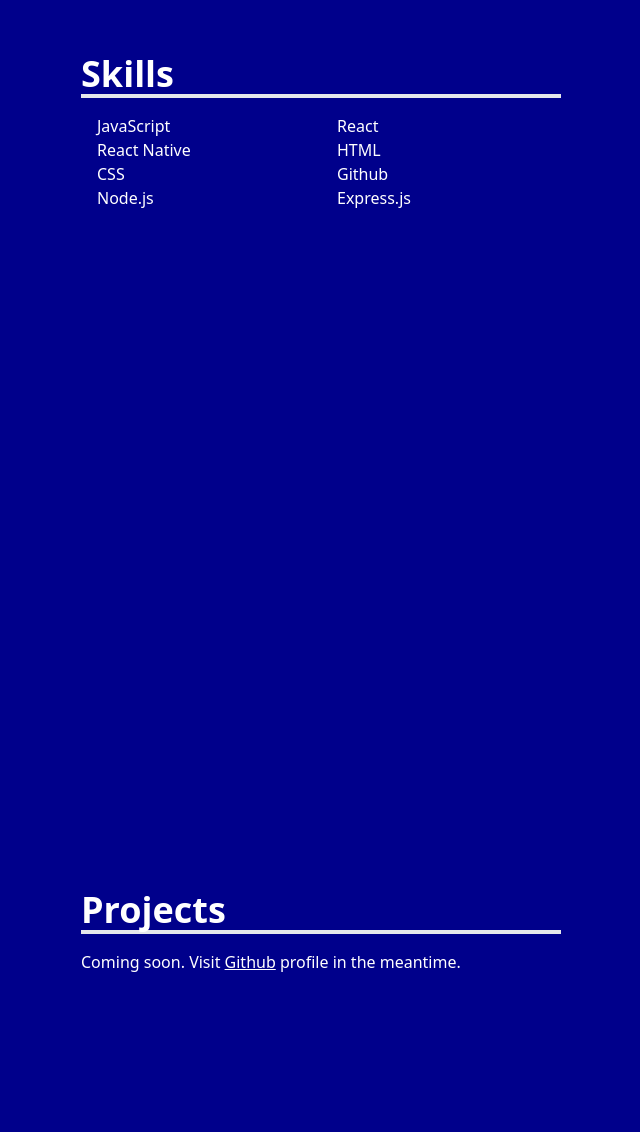
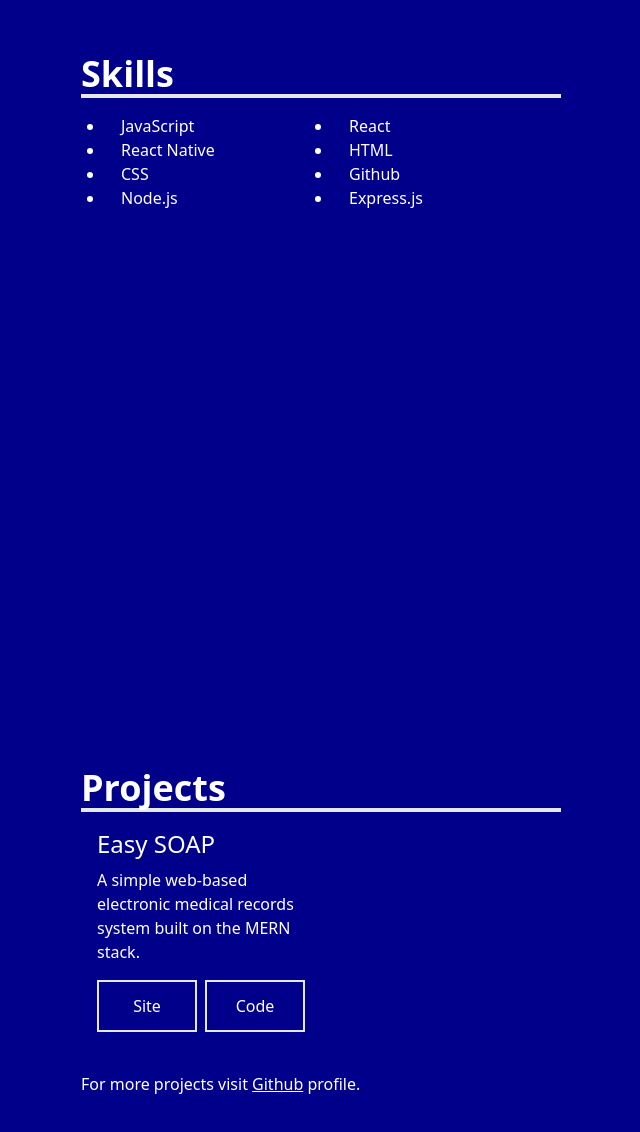
Before and after one commit to sfrutiger/portfolio-site, a React (Create React App) app: page / in a window 1280 px wide. Shown: the part 1860-2992 px from the top of the page, without its empty margins (319-959 px from the left). Built offline with nearby package versions, Linux system fonts and the light colour scheme.

Commit message:
added project link

```diff
--- a/src/components/Projects.jsx
+++ b/src/components/Projects.jsx
@@ -6,7 +6,17 @@
             <div className='section'>
                 <div>
                     <h1 className='section-header'>Projects</h1>
-                    <p className='py-4'>Coming soon. Visit <a className='underline' href='https://github.com/sfrutiger'>Github</a> profile in the meantime.</p>
+                    <ul className='py-4 grid grid-cols-1 sm:grid-cols-2'>
+                        <li>
+                            <h2 className="text-2xl">Easy SOAP</h2>
+                            <p className="my-2">A simple web-based electronic medical records system built on the MERN stack.</p>
+                            <div className="flex flex-col sm:flex-row items-left">
+                            <button className='text-white w-[100px] border-2 px-6 py-3 my-2'><a href='https://easy-soap.herokuapp.com/'>Site</a></button>
+                            <button className='text-white w-[100px] border-2 px-6 py-3 my-2 sm:ml-2'><a href='https://github.com/sfrutiger/easy-soap'>Code</a></button>
+                            </div>
+                        </li>
+                    </ul>
+                    <p className='py-4'>For more projects visit <a className='underline' href='https://github.com/sfrutiger'>Github</a> profile.</p>
                 </div>
             </div>
         </div>
--- a/src/components/Skills.jsx
+++ b/src/components/Skills.jsx
@@ -6,7 +6,7 @@
             <div className='section'>
                 <div>
                     <h1 className='section-header'>Skills</h1>
-                    <ul className='py-4 grid grid-cols-2'>
+                    <ul className='py-4 ml-6 mr-0 grid grid-cols-2 list-disc'>
                         <li>JavaScript</li>
                         <li>React</li>
                         <li>React Native</li>
```
